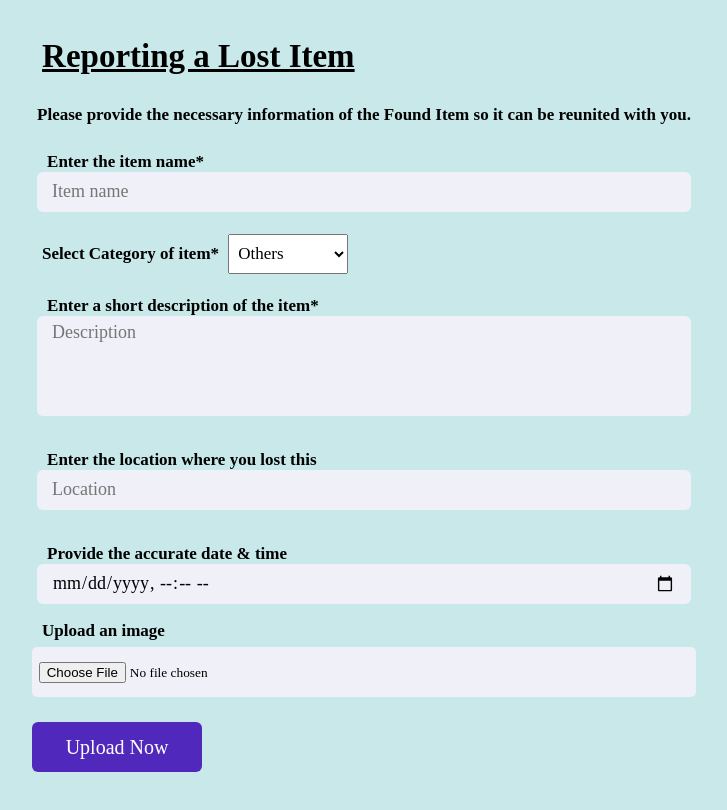
After one commit to Sarayu-T/Recovery-Point, a Python web app: template templates/report_lost_item.html in a window 1280 px wide. The commit adds this page. Shown: the whole page, without its empty margins (276-1003 px from the left). Run offline with Jinja, Linux system fonts and the light colour scheme; the template is opened without the code that fills it, so the values that code supplies are empty.

Commit message:
Added/Updated both report items html & css files

```diff
--- /dev/null
+++ b/static/css/report_lost_item.css
@@ -0,0 +1,166 @@
+/* Google Font CDN Link */
+@import url("https://fonts.googleapis.com/css2?family=Poppins:wght@200;300;400;500;600;700&display=swap");
+* {
+  margin: 0;
+  padding: 5px;
+  box-sizing: border-box;
+  font-family: "Times New Roman", sans-serif;
+}
+body {
+  min-height: 100vh;
+  width: 100%;
+  background: #c8e8e9;
+  display: flex;
+  align-items: center;
+  justify-content: center;
+}
+
+select {
+    font-size: 17px;
+    width: 120px;
+    height: 40px
+  }
+
+.heading {
+    font-size: 33px;
+  }
+
+.right-side { /* everyone */
+    font-size: 17px;
+  }
+
+.filechng {
+  width: 100%;
+  height: 50px;
+  margin-top: 0.5em;
+  border-radius: 5px;
+  margin-bottom: 1em;
+  background: #f0f1f8;
+  display: flex;
+  align-items: center;
+  justify-content: center;
+  padding-top: 1.1em;
+  padding-left: 0.5em;
+}
+.container {
+  width: 85%;
+  background: #fff;
+  border-radius: 6px;
+  padding: 20px 60px 30px 40px;
+  box-shadow: 0 5px 10px rgba(0, 0, 0, 0.2);
+}
+.container .content {
+  display: flex;
+  align-items: center;
+  justify-content: space-between;
+}
+.container .content .left-side {
+  width: 25%;
+  height: 100%;
+  display: flex;
+  flex-direction: column;
+  align-items: center;
+  justify-content: center;
+  margin-top: 15px;
+  position: relative;
+}
+.content .left-side::before {
+  content: "";
+  position: absolute;
+  height: 70%;
+  width: 2px;
+  right: -15px;
+  top: 50%;
+  transform: translateY(-50%);
+  background: #afafb6;
+}
+.content .left-side .details {
+  margin: 14px;
+  text-align: center;
+}
+.content .left-side .details i {
+  font-size: 30px;
+  color: #3e2093;
+  margin-bottom: 10px;
+}
+.content .left-side .details .topic {
+  font-size: 30px;
+  font-weight: 500;
+}
+.content .left-side .details .text-one,
+.content .left-side .details .text-two {
+  font-size: 30px;
+  color: #afafb6;
+}
+
+.container .content .right-side {
+  width: 75%;
+  margin-left: 75px;
+}
+.content .right-side .topic-text {
+  font-size: 23px;
+  font-weight: 600;
+  color: #3e2093;
+}
+.right-side .input-box {
+  height: 50px;
+  width: 100%;
+  margin: 12px 0;
+}
+.right-side .input-box input,
+.right-side .input-box textarea {
+  height: 100%;
+  width: 100%;
+  border: none;
+  outline: none;
+  font-size: 18px; /* placeholders */
+  background: #f0f1f8;
+  border-radius: 6px;
+  padding: 0 15px;
+  resize: none;
+}
+.right-side .message-box {
+  min-height: 110px;
+}
+.right-side .input-box textarea {
+  padding-top: 6px;
+}
+.right-side .button {
+  display: inline-block;
+  margin-top: 12px;
+}
+.right-side .button input[type="button"] {
+  color: #fff;
+  font-size: 18px;
+  outline: none;
+  border: none;
+  padding: 8px 16px;
+  border-radius: 6px;
+  background: #3e2093;
+  cursor: pointer;
+  transition: all 0.3s ease;
+}
+.button input[type="button"]:hover {
+  background: #5029bc;
+}
+
+input[type="submit"] {
+    background: #5029bc;
+    font-size: 20px;
+    color: #fff;
+    outline: none;
+    width: 170px;
+    height: 50px;
+    padding: 10px 16px;
+    border: none;
+    border-radius: 6px;
+    cursor: pointer;
+  }
+
+  input[type="submit"]:hover {
+    background-color:#7e61ce;
+  }
+
+  .fileImg {
+    font-size: 16px;
+  }
--- a/templates/report_item.html
+++ b/templates/report_found_item.html
@@ -5,16 +5,16 @@
 <head>
     <meta charset="UTF-8">
     <title> Report Item </title>
-    <link rel="stylesheet" type="text/css" href="../static/css/report_item.css" />
+    <link rel="stylesheet" type="text/css" href="../static/css/report_found_item.css" />
     <meta name="viewport" content="width=device-width, initial-scale=0.75">
 </head>
 <body>
 
 
     <div class="right-side">
-        <div class="heading"><b><u>Reporting a Lost Item</u></b></div>
+        <div class="heading"><b><u>Reporting a Found Item</u></b></div>
         <br>
-        <p><b> Please provide the necessary information of the Lost Item so it can be reunited with it's respective Owner.</b></p>
+        <p><b> Please provide the necessary information of the Found Item so it can be reunited with it's Owner.</b></p>
         <form method="POST" enctype="multipart/form-data" action ="">
 
             <div class="input-box">
--- /dev/null
+++ b/templates/report_lost_item.html
@@ -0,0 +1,61 @@
+<!DOCTYPE html>
+<html lang="en" dir="ltr">
+
+
+<head>
+    <meta charset="UTF-8">
+    <title> Report Item </title>
+    <link rel="stylesheet" type="text/css" href="../static/css/report_lost_item.css" />
+    <meta name="viewport" content="width=device-width, initial-scale=0.75">
+</head>
+<body>
+
+
+    <div class="right-side">
+        <div class="heading"><b><u>Reporting a Lost Item</u></b></div>
+        <br>
+        <p><b> Please provide the necessary information of the Found Item so it can be reunited with you. </b></p>
+        <form method="POST" enctype="multipart/form-data" action ="">
+
+            <div class="input-box">
+                <label for="input-box"><b>Enter the item name* </b></label>
+                <input type="text" name="title" placeholder="Item name" required>
+            </div>
+            <br>
+            <div class = "drop-down-box">
+                <b> Select Category of item* </b>
+                <select name="Categories" label="Categories ">
+                    <option value="Documents">Documents</option>
+                    <option value="Gadgets">Gadgets</option>
+                    <option value="Stationary">Stationary</option>
+                    <option value="Jewelery">Jewelery</option>
+                    <option value="Bags/Wallets">Bags/Wallets</option>
+                    <option value="Others" selected>Others</option>
+                </select>
+            </div>
+            <div class="input-box message-box">
+                <label for="textarea"><b> Enter a short description of the item* </b></label>
+                <textarea name="description" placeholder="Description"
+                    required></textarea>
+            </div>
+            <br>
+            <div class="input-box">
+                <label for="text"><b> Enter the location where you lost this </b></label>
+                <input type="text" name="location" placeholder="Location">
+            </div>
+            <br>
+            <div class="input-box">
+                <label for="datetime"><b> Provide the accurate date & time </b></label>
+                <br>
+                <input type="datetime-local" id="datetime" name="datetime">
+            </div>
+            <br>
+            <label for="fileImg"><b> Upload an image </b></label>
+            <input id="fileImg" class="filechng" type="file" placeholder="Choose a file" name="fileImg">
+
+            <input type="submit" value="Upload Now" class="button">
+
+        </form>
+    </div>
+</body>
+</html>
```
Also changed, not shown: static/css/report_found_item.css (renamed from static/css/report_item.css).
